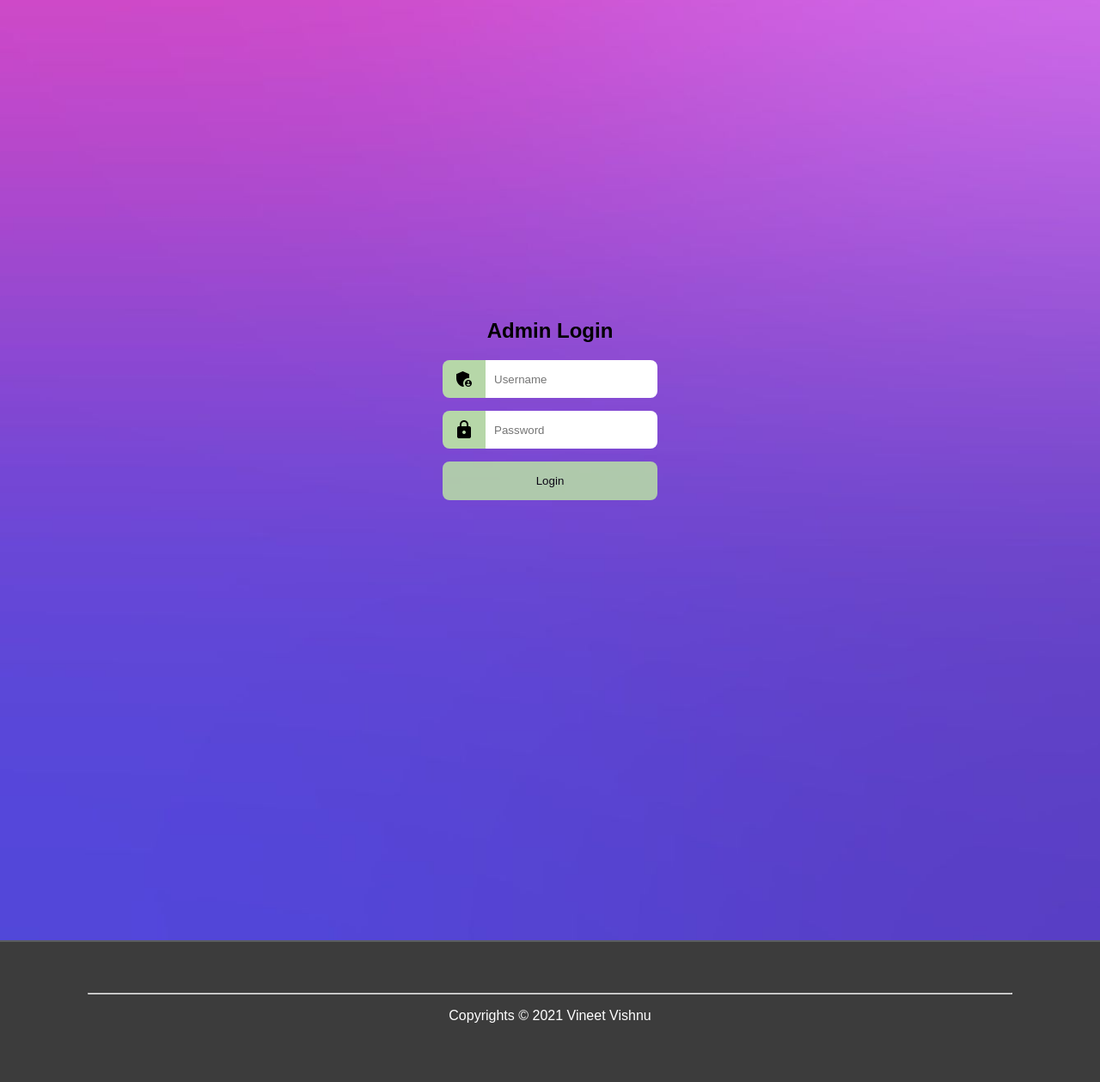
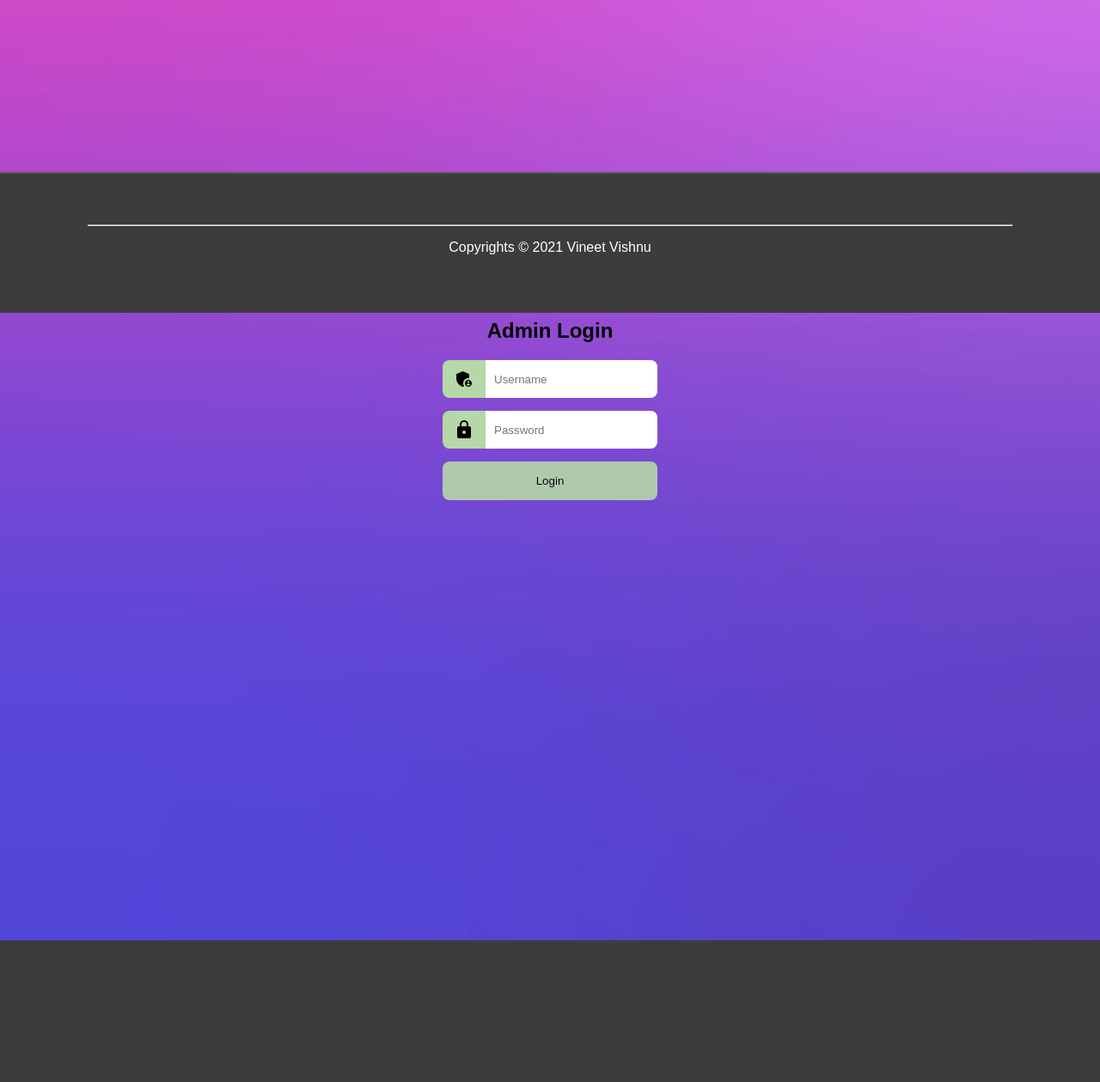
Before and after one commit to vineetvishnu/hacker-rank-list, a PHP site: page /admin.html in a window 1280 px wide. Shown: the part 436-1695 px from the top of the page at 86% size. After the commit the page ends 1530 px from the top, so only its background shows below. Run offline with PHP 8.4, Linux system fonts and the light colour scheme.

Commit message:
Update style1.css

```diff
--- a/style1.css
+++ b/style1.css
@@ -132,7 +132,9 @@
 
 
 .footer {
-	position:absolute;
+	position: fixed;
+	left:0;
+	bottom: 0;
 	width:100%;
 	height: auto;
   color: white;
```
